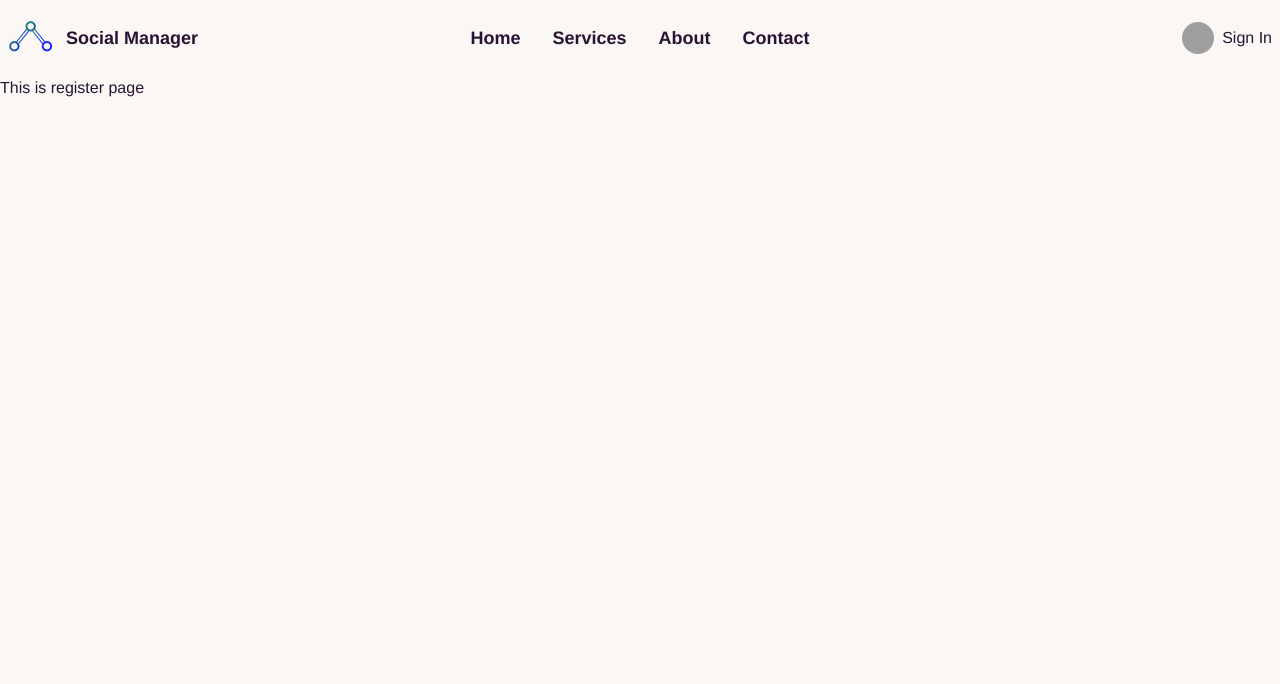
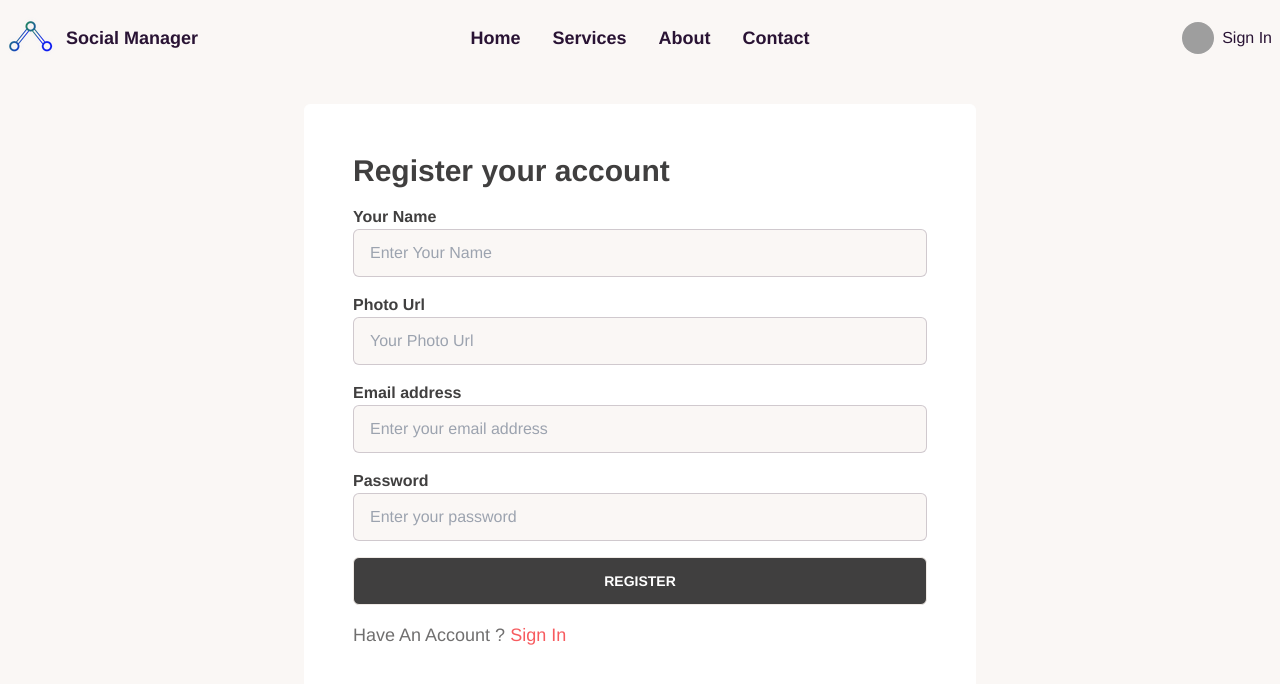
Before and after one commit to mkasiam/social-manager, a React (Vite) app: page /register in a window 1280 px wide. Shown: the top 684 px of the page. Built offline with nearby package versions, Linux system fonts and the light colour scheme; no server answers; grey boxes are pictures that could not be loaded.

Commit message:
registration and sign In page created successfully , more edit needed

```diff
--- a/src/components/pages/Register/Register.jsx
+++ b/src/components/pages/Register/Register.jsx
@@ -1,10 +1,106 @@
+import { Link } from "react-router-dom";
+import { Helmet } from "react-helmet-async";
+import { useContext } from "react";
+import { AuthContext } from "../../provider/AuthProvider/AuthProvider";
+const Register = () => {
+  const { createUser } = useContext(AuthContext);
+  const handleRegister = (e) => {
+    e.preventDefault();
+    const form = new FormData(e.currentTarget);
+    // const name = form.get("name");
+    // const photoUrl = form.get("photoUrl");
+    const email = form.get("email");
+    const password = form.get("password");
+    createUser(email, password)
+      .then((result) => console.log("User created successfully", result.user))
+      .catch((error) => console.error(error));
 
-const Register = () => {
-    return (
-        <div>
-            This is register page
+    e.target.reset();
+  };
+  return (
+    <>
+      <div className="border border-[#FFF] bg-[#FFF] rounded-md p-12 max-w-2xl mx-auto mt-7">
+        <Helmet>
+          <title>Social Manager | Registration</title>
+        </Helmet>
+        <h1 className="text-3xl text-[#403F3F] font-semibold mb-4">
+          Register your account
+        </h1>
+
+        <div className="w-full  space-y-4">
+          <div>
+            <form onSubmit={handleRegister} className="space-y-4">
+              <div>
+                <label className="text-md font-semibold text-[#403F3F]">
+                  Your Name
+                </label>
+                <input
+                  type="text"
+                  placeholder="Enter Your Name"
+                  name="name"
+                  className="input input-bordered w-full rounded-md"
+                  required
+                />
+              </div>
+              <div>
+                <label className="text-md font-semibold text-[#403F3F]">
+                  Photo Url
+                </label>
+                <input
+                  type="text"
+                  placeholder="Your Photo Url"
+                  name="photoUrl"
+                  className="input input-bordered w-full rounded-md"
+                  required
+                />
+              </div>
+              <div>
+                <label className="text-md font-semibold text-[#403F3F]">
+                  Email address
+                </label>
+                <input
+                  type="email"
+                  placeholder="Enter your email address"
+                  name="email"
+                  className="input input-bordered w-full rounded-md"
+                  required
+                />
+              </div>
+              <div>
+                <label className="text-md font-semibold text-[#403F3F]">
+                  Password
+                </label>
+                <input
+                  type="password"
+                  placeholder="Enter your password"
+                  name="password"
+                  className="input input-bordered w-full rounded-md"
+                  required
+                />
+              </div>
+              <div className="mt-6">
+                <button
+                  type="submit"
+                  className="btn bg-[#403F3F] hover:bg-[#5f5e5e] text-white w-full rounded-md"
+                >
+                  Register
+                </button>
+              </div>
+              <div>
+                <p className="text-[#706F6F] text-lg">
+                  Have An Account ?
+                  <Link className="text-[#F75B5F]" to="/signIn">
+                    {" "}
+                    Sign In
+                  </Link>{" "}
+                </p>
+              </div>
+            </form>
+          </div>
         </div>
-    );
+      </div>
+    </>
+  );
 };
 
 export default Register;
--- a/src/components/pages/SingIn/SignIn.jsx
+++ b/src/components/pages/SingIn/SignIn.jsx
@@ -1,9 +1,80 @@
+import { useContext } from "react";
+import { Helmet } from "react-helmet-async";
+import { Link, useLocation, useNavigate } from "react-router-dom";
+import { AuthContext } from "../../provider/AuthProvider/AuthProvider";
 const SignIn = () => {
-    return (
+  const location = useLocation();
+  const navigate = useNavigate();
+  const {signInUser} = useContext(AuthContext);
+  const handleLogIn = (e) =>{
+    e.preventDefault();
+    const form = new FormData(e.currentTarget);
+    const email = form.get("email");
+    const password = form.get("password");
+    // Signing New User
+    signInUser(email,password)
+    .then((result)=>{
+      console.log(result.user);
+      //Navigate after user login
+      navigate(location?.state ? location.state : "/")
+    })
+    .catch(error=>console.error(error))
+    e.target.reset();
+  }
+  return (
+    <>
+    <div className="border border-[#FFF] bg-[#FFF] rounded-md p-12 max-w-2xl mx-auto mt-7">
+      <Helmet>
+        <title>Social Manager | Sign In</title>
+      </Helmet>
+      <h1 className="text-3xl text-[#403F3F] font-semibold mb-4">
+        Login your account
+      </h1>
+
+      <div className="w-full  space-y-4">
         <div>
-            <h1>This is sign in page</h1>
+          <form onSubmit={handleLogIn} className="space-y-4">
+            <div>
+              <label className="text-md font-semibold text-[#403F3F]">
+              Email address
+              </label>
+              <input
+                type="email"
+                placeholder="Enter your email address"
+                name="email"
+                className="input input-bordered w-full rounded-md"
+                required
+              />
+            </div>
+            <div>
+            <label className="text-md font-semibold text-[#403F3F]">
+             Password
+              </label>
+              <input
+                type="password"
+                placeholder="Enter your password"
+                name="password"
+                className="input input-bordered w-full rounded-md"
+                required
+              />
+            </div>
+            <p className="underline cursor-pointer pl-2 mt-2">
+              Forgot password
+            </p>
+            <div className="mt-6">
+              <button type="submit" className="btn bg-[#403F3F] hover:bg-[#5f5e5e] text-white w-full rounded-md">
+                Log In
+              </button>
+            </div>
+            <div>
+              <p className="text-[#706F6F] text-lg">Do not Have An Account ?<Link className="text-[#F75B5F]" to="/register"> Register</Link> </p>
+            </div>
+          </form>
         </div>
-    );
+      </div>
+    </div>
+    </>
+  );
 };
 
 export default SignIn;
```
